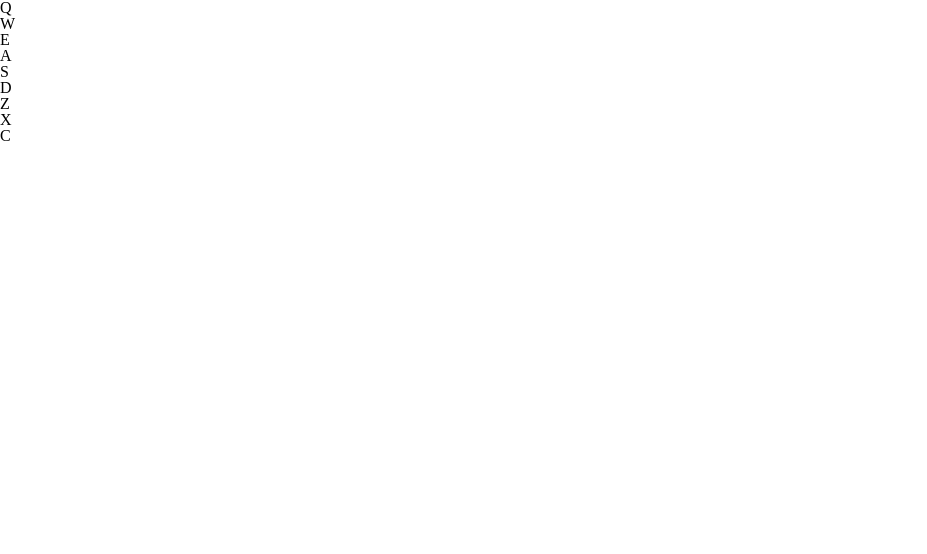
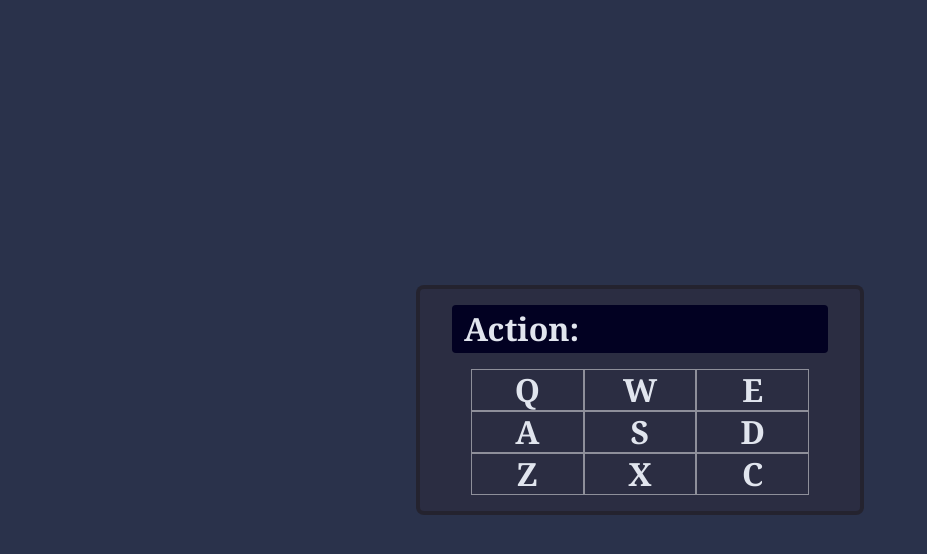
Before and after one commit to EtshD1/Drum-Machine, a React (Create React App) app: page / in a window 1280 px wide. Shown: the top 554 px of the page, without its empty margins (0-927 px from the left). Built offline with nearby package versions, Linux system fonts and the light colour scheme.

Commit message:
add style

```diff
--- a/src/App.tsx
+++ b/src/App.tsx
@@ -1,6 +1,7 @@
 import React, { useState } from 'react';
 import DrumPad from './Components/DrumPad';
 import './reset.css';
+import './index.css';
 
 const keys = [
   'Q',
@@ -25,8 +26,12 @@ const App = () => {
   const drumpads = keys.map(key => <DrumPad name={key} key={key} handleDisplay={handleDisplay} />);
 
   return (<div id="drum-machine">
-    <div id="display">{displayText}</div>
-    <div>{drumpads}</div>
+    <div id="display">
+      <div>Action:</div>
+      <div>{displayText}</div>
+      <div></div>
+    </div>
+    <div className="keysContainer">{drumpads}</div>
   </div>);
 }
 
--- a/src/Components/DrumPad.tsx
+++ b/src/Components/DrumPad.tsx
@@ -2,6 +2,7 @@ import React, { useEffect, useRef } from 'react';
 
 const DrumPad = ({ name, handleDisplay }: { name: string, handleDisplay: Function }) => {
   const audioRef = useRef<HTMLAudioElement>(null);
+  const divRef = useRef<HTMLDivElement>(null);
 
   const handlePlay = () => {
     handleDisplay(name);
@@ -13,13 +14,23 @@ const DrumPad = ({ name, handleDisplay }: { name: string, handleDisplay: Functio
       if (e.key.toLocaleLowerCase() === name.toLocaleLowerCase()) {
         handleDisplay(name);
         audioRef.current?.play();
+        divRef.current?.classList.add("active");
+      }
+    }
+    const handleKeyUp = (e: KeyboardEvent) => {
+      if (e.key.toLocaleLowerCase() === name.toLocaleLowerCase()) {
+        divRef.current?.classList.remove("active");
       }
     }
     document.addEventListener('keydown', handleKeydown);
-    return () => document.removeEventListener('keydown', handleKeydown);
+    document.addEventListener('keyup', handleKeyUp);
+    return () => {
+      document.removeEventListener('keydown', handleKeydown);
+      document.removeEventListener('keydown', handleKeyUp);
+    };
   }, [name, handleDisplay]);
 
-  return (<div id={`${name}Container`} className="drum-pad" onClick={handlePlay}>
+  return (<div ref={divRef} id={`${name}Container`} className="drum-pad" onClick={handlePlay}>
     {name}
     <audio ref={audioRef} id={name} className="clip" src={`./audio/${name}.wav`}></audio>
   </div>);
--- /dev/null
+++ b/src/index.css
@@ -0,0 +1,56 @@
+#root {
+  background-color: #2a324b;
+  height: 100vh;
+  width: 100vw;
+  color: #e1e5ee;
+  font-size: 2rem;
+  font-weight: 700;
+  font-family: Georgia, "Times New Roman", Times, serif;
+  display: flex;
+  justify-content: center;
+  align-items: center;
+}
+
+#display {
+  display: flex;
+  justify-content: space-between;
+  padding: 0.5rem 0.75rem;
+  border-radius: 0.25rem;
+  background-color: #020122;
+  margin-bottom: 1rem;
+}
+
+#drum-machine {
+  background-color: #2b2d42;
+  padding: 1rem 2rem;
+  border-radius: 0.5rem;
+  border: 0.25rem solid #1e1a1d80;
+}
+
+.keysContainer {
+  display: flex;
+  flex-wrap: wrap;
+  justify-content: center;
+}
+
+.drum-pad {
+  flex: 0 0 30%;
+  text-align: center;
+  cursor: pointer;
+  padding: 0.25rem 0.5rem;
+  background-color: #f7c59f00;
+  border: 1px solid #ffffff77;
+  transition: background-color ease 1s;
+}
+
+.drum-pad:active,
+.drum-pad.active {
+  transition: background-color ease 250ms;
+  background-color: #f7c59f;
+}
+
+* {
+  -webkit-user-select: none;
+  -ms-user-select: none;
+  user-select: none;
+}
```
